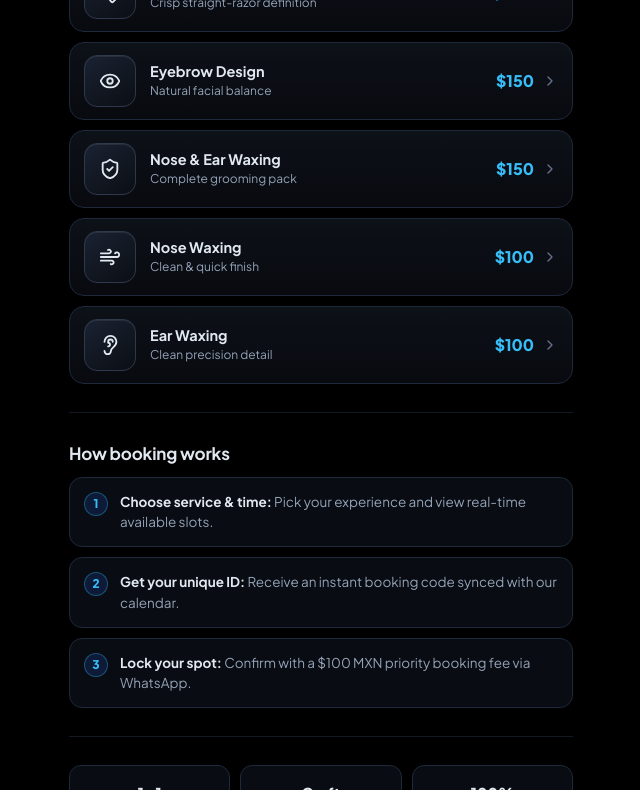
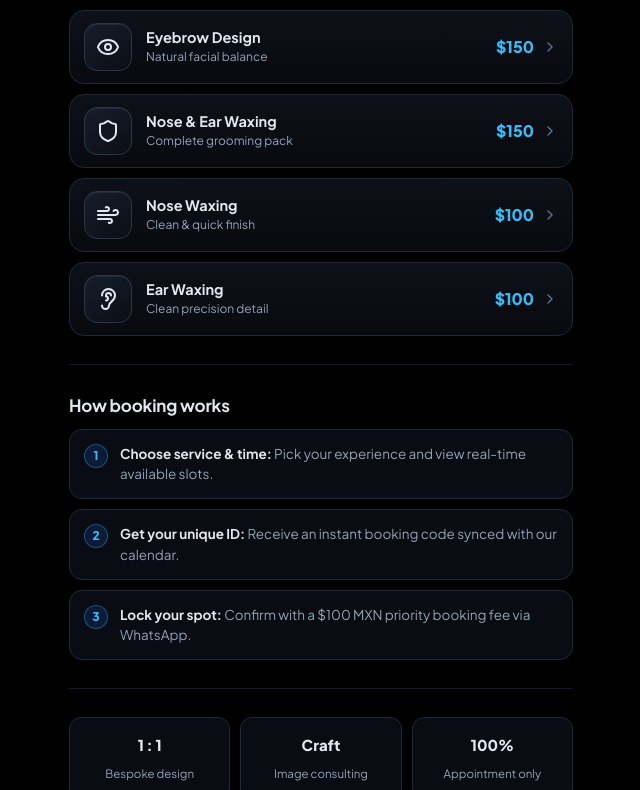
Before and after one commit to LivityWill/style-with-purpose, a plain HTML site: page index.html in a window 1280 px wide. Shown: the part 1657-2447 px from the top of the page, without its empty margins (319-959 px from the left). Drawn offline with nearby package versions, Linux system fonts and the light colour scheme.

Commit message:
Update index.html

```diff
--- a/index.html
+++ b/index.html
@@ -8,7 +8,6 @@
   <link rel="preconnect" href="https://fonts.googleapis.com">
   <link rel="preconnect" href="https://fonts.gstatic.com" crossorigin>
   <link href="https://fonts.googleapis.com/css2?family=Plus+Jakarta+Sans:wght@400;500;600;700;800&display=swap" rel="stylesheet">
-  <!-- Respaldo vectorial profesional mientras subes tus PNGs HD del Pack 3 -->
   <script src="https://unpkg.com/lucide@0.460.0/dist/umd/lucide.min.js" defer></script>
 
   <!-- META PIXEL: Reemplaza TU_PIXEL_ID -->
@@ -104,8 +103,8 @@
       border-bottom: 1px solid #131924;
     }
     .hero-emblem {
-      width: 68px;
-      height: 68px;
+      width: 64px;
+      height: 64px;
       margin: 0 auto 18px;
       border-radius: 18px;
       background: linear-gradient(145deg, #171f2e 0%, #090c11 100%);
@@ -114,10 +113,8 @@
       display: flex;
       align-items: center;
       justify-content: center;
-      overflow: hidden;
+      color: var(--sapphire-glow);
     }
-    .hero-emblem img { width: 100%; height: 100%; object-fit: cover; }
-    .hero-emblem i { width: 28px; height: 28px; color: var(--silver-bright); }
 
     .badge {
       display: inline-block;
@@ -172,7 +169,7 @@
       transform: translateY(-1px);
     }
 
-    /* Banner Modelo Híbrido (L-V + Domingo Privado Condesa) */
+    /* Modelo Híbrido */
     .schedule-grid {
       display: grid;
       grid-template-columns: 1fr 1fr;
@@ -243,7 +240,7 @@
       line-height: 1.45;
     }
 
-    /* Botones de Servicios Pack 3 HD */
+    /* Botones de Servicios */
     .btn-list {
       display: flex;
       flex-direction: column;
@@ -280,35 +277,28 @@
       min-width: 0;
     }
 
-    /* Contenedor de ícono HD Pack 3 */
+    /* Contenedor de ícono real y legible */
     .svc-icon {
-      width: 52px;
-      height: 52px;
+      width: 48px;
+      height: 48px;
       border-radius: 13px;
-      background: linear-gradient(145deg, #1a2232 0%, #0b0e14 100%);
-      border: 1px solid #2e394b;
-      box-shadow: inset 0 1px 0 rgba(255,255,255,0.08);
+      background: linear-gradient(145deg, #161e2c 0%, #0b0e14 100%);
+      border: 1px solid #2b3648;
+      box-shadow: inset 0 1px 0 rgba(255,255,255,0.07);
       display: flex;
       align-items: center;
       justify-content: center;
       flex-shrink: 0;
-      overflow: hidden;
-      position: relative;
+      color: var(--silver-bright);
     }
-    .svc-icon img {
-      width: 100%;
-      height: 100%;
-      object-fit: cover;
-      display: block;
+    .service-btn:hover .svc-icon {
+      border-color: rgba(56, 189, 248, 0.55);
+      color: var(--sapphire-glow);
     }
-    .svc-icon .fallback-icon {
-      display: none;
+    .svc-icon i {
       width: 22px;
       height: 22px;
-      color: var(--silver-bright);
-    }
-    .svc-icon.use-fallback .fallback-icon {
-      display: block;
+      stroke-width: 1.85;
     }
 
     .svc-info {
@@ -439,7 +429,6 @@
 </head>
 <body>
   <div class="container">
-    <!-- Topbar + Selector automático de idioma -->
     <div class="topbar">
       <span class="brand-mini">Style with Purpose</span>
       <div class="lang-switch" role="group" aria-label="Language">
@@ -449,8 +438,8 @@
     </div>
 
     <header>
-      <div class="hero-emblem" id="heroEmblem">
-        <img src="icons/corte.png" alt="Style with Purpose" onerror="this.remove(); document.getElementById('heroEmblem').innerHTML='<i data-lucide=&quot;scissors&quot;></i>'; if(window.lucide) lucide.createIcons();" />
+      <div class="hero-emblem">
+        <i data-lucide="scissors" style="width:28px;height:28px;stroke-width:1.9;"></i>
       </div>
       <span class="badge" data-i18n="badge">Style with Purpose · CDMX</span>
       <h1 data-i18n="heroTitle">Experiencia y diseño a tu medida.</h1>
@@ -460,7 +449,6 @@
         <i data-lucide="arrow-right" style="width:18px;height:18px;"></i>
       </a>
 
-      <!-- Modalidad Híbrida (Propuesta integrada) -->
       <div class="schedule-grid">
         <div class="schedule-card">
           <span class="sch-tag" data-i18n="monFriTag">Lunes a Viernes</span>
@@ -475,10 +463,8 @@
       </div>
     </header>
 
-    <!-- Contenedor dinámico de la carta completa -->
     <div id="catalogRoot"></div>
 
-    <!-- Cómo funciona -->
     <section>
       <div class="section-head">
         <h2 data-i18n="howTitle">¿Cómo funciona tu reserva?</h2>
@@ -490,7 +476,6 @@
       </ul>
     </section>
 
-    <!-- Pilares -->
     <section>
       <div class="trust-grid">
         <div class="trust-item">
@@ -508,7 +493,6 @@
       </div>
     </section>
 
-    <!-- Política transparente -->
     <section>
       <div class="policy-box" data-i18n="policyHtml">
         <strong>Política transparente de reserva:</strong><br>
@@ -526,7 +510,6 @@
   </div>
 
   <script>
-    // === DICCIONARIO BILINGÜE (ESPAÑOL / INGLÉS) ===
     const I18N = {
       es: {
         title: "Style with Purpose | Experiencia y Diseño a tu Medida",
@@ -559,8 +542,8 @@
             tag: "Toca para agendar",
             note: "Incluye $100 de reserva prioritaria para bloquear tu espacio. El costo base se liquida en caja.",
             items: [
-              { id: "Experiencia Condesa", img: "icons/experiencia-condesa.png", fallback: "crown", featured: true, name: "Experiencia Condesa", sub: "Corte + Barba Spa Condesa ($880 caja + $100 reserva)", price: "$980" },
-              { id: "Combo Condesa", img: "icons/combo-condesa.png", fallback: "sparkles", featured: true, name: "Combo Condesa", sub: "Corte + Barba ($680 caja + $100 reserva)", price: "$780" }
+              { id: "Experiencia Condesa", icon: "crown", featured: true, name: "Experiencia Condesa", sub: "Corte + Barba Spa Condesa ($880 caja + $100 reserva)", price: "$980" },
+              { id: "Combo Condesa", icon: "layers", featured: true, name: "Combo Condesa", sub: "Corte + Barba ($680 caja + $100 reserva)", price: "$780" }
             ]
           },
           {
@@ -568,9 +551,9 @@
             tag: "Reserva +$100",
             note: "",
             items: [
-              { id: "Corte", img: "icons/corte.png", fallback: "scissors", name: "Corte a tu Medida", sub: "Asesoría y diseño ($380 caja + $100 reserva)", price: "$480" },
-              { id: "Barba", img: "icons/barba.png", fallback: "user-round-check", name: "Diseño de Barba", sub: "Perfilado y acabado ($360 caja + $100 reserva)", price: "$460" },
-              { id: "Barba Spa Condesa", img: "icons/barba-spa.png", fallback: "droplets", name: "Barba Spa Condesa", sub: "Ritual completo ($560 caja + $100 reserva)", price: "$660" }
+              { id: "Corte", icon: "scissors", name: "Corte a tu Medida", sub: "Asesoría y diseño ($380 caja + $100 reserva)", price: "$480" },
+              { id: "Barba", icon: "user-check", name: "Diseño de Barba", sub: "Perfilado y acabado ($360 caja + $100 reserva)", price: "$460" },
+              { id: "Barba Spa Condesa", icon: "flame", name: "Barba Spa Condesa", sub: "Ritual completo ($560 caja + $100 reserva)", price: "$660" }
             ]
           },
           {
@@ -578,14 +561,14 @@
             tag: "Precio directo",
             note: "Agrégalos a tu experiencia o agéndalos directo. Se liquidan íntegros en caja.",
             items: [
-              { id: "Corte Nino", img: "icons/corte-nino.png", fallback: "scissors", name: "Corte Niño", sub: "Estilo y comodidad a su medida", price: "$320" },
-              { id: "Facial", img: "icons/facial.png", fallback: "sparkles", name: "Facial", sub: "Limpieza y cuidado de piel", price: "$280" },
-              { id: "Tintura Barba", img: "icons/tintura-barba.png", fallback: "paintbrush", name: "Tintura Barba", sub: "Tono uniforme y natural", price: "$250" },
-              { id: "Contorno", img: "icons/contorno.png", fallback: "pen-tool", name: "Contorno", sub: "Definición limpia con navaja", price: "$200" },
-              { id: "Diseno de Cejas", img: "icons/cejas.png", fallback: "eye", name: "Diseño de Cejas", sub: "Armonía natural para tu rostro", price: "$150" },
-              { id: "Depilacion Nariz y Oidos", img: "icons/nariz-oidos.png", fallback: "shield-check", name: "Depilación Nariz y Oídos", sub: "Paquete completo de higiene", price: "$150" },
-              { id: "Depilacion Nariz", img: "icons/nariz.png", fallback: "wind", name: "Depilación Nariz", sub: "Acabado limpio y rápido", price: "$100" },
-              { id: "Depilacion Oido", img: "icons/oido.png", fallback: "ear", name: "Depilación Oído", sub: "Detalle y pulcritud", price: "$100" }
+              { id: "Corte Nino", icon: "smile", name: "Corte Niño", sub: "Estilo y comodidad a su medida", price: "$320" },
+              { id: "Facial", icon: "sparkles", name: "Facial", sub: "Limpieza y cuidado de piel", price: "$280" },
+              { id: "Tintura Barba", icon: "paintbrush", name: "Tintura Barba", sub: "Tono uniforme y natural", price: "$250" },
+              { id: "Contorno", icon: "wand-2", name: "Contorno", sub: "Definición limpia y precisa", price: "$200" },
+              { id: "Diseno de Cejas", icon: "eye", name: "Diseño de Cejas", sub: "Armonía natural para tu rostro", price: "$150" },
+              { id: "Depilacion Nariz y Oidos", icon: "shield", name: "Depilación Nariz y Oídos", sub: "Paquete completo de higiene", price: "$150" },
+              { id: "Depilacion Nariz", icon: "wind", name: "Depilación Nariz", sub: "Acabado limpio y rápido", price: "$100" },
+              { id: "Depilacion Oido", icon: "ear", name: "Depilación Oído", sub: "Detalle y pulcritud", price: "$100" }
             ]
           }
         ]
@@ -621,8 +604,8 @@
             tag: "Tap to book",
             note: "Includes $100 MXN priority booking fee to lock your slot. Base balance is paid at checkout.",
             items: [
-              { id: "Experiencia Condesa", img: "icons/experiencia-condesa.png", fallback: "crown", featured: true, name: "Condesa Experience", sub: "Haircut + Condesa Spa Beard ($880 checkout + $100 booking)", price: "$980" },
-              { id: "Combo Condesa", img: "icons/combo-condesa.png", fallback: "sparkles", featured: true, name: "Condesa Combo", sub: "Haircut + Beard ($680 checkout + $100 booking)", price: "$780" }
+              { id: "Experiencia Condesa", icon: "crown", featured: true, name: "Condesa Experience", sub: "Haircut + Condesa Spa Beard ($880 checkout + $100 booking)", price: "$980" },
+              { id: "Combo Condesa", icon: "layers", featured: true, name: "Condesa Combo", sub: "Haircut + Beard ($680 checkout + $100 booking)", price: "$780" }
             ]
           },
           {
@@ -630,9 +613,9 @@
             tag: "+$100 Booking",
             note: "",
             items: [
-              { id: "Corte", img: "icons/corte.png", fallback: "scissors", name: "Bespoke Haircut", sub: "Style consulting & tailored cut ($380 checkout + $100 booking)", price: "$480" },
-              { id: "Barba", img: "icons/barba.png", fallback: "user-round-check", name: "Beard Sculpting", sub: "Precision lining & finish ($360 checkout + $100 booking)", price: "$460" },
-              { id: "Barba Spa Condesa", img: "icons/barba-spa.png", fallback: "droplets", name: "Condesa Beard Spa", sub: "Full hot-towel ritual ($560 checkout + $100 booking)", price: "$660" }
+              { id: "Corte", icon: "scissors", name: "Bespoke Haircut", sub: "Style consulting & tailored cut ($380 checkout + $100 booking)", price: "$480" },
+              { id: "Barba", icon: "user-check", name: "Beard Sculpting", sub: "Precision lining & finish ($360 checkout + $100 booking)", price: "$460" },
+              { id: "Barba Spa Condesa", icon: "flame", name: "Condesa Beard Spa", sub: "Full ritual ($560 checkout + $100 booking)", price: "$660" }
             ]
           },
           {
@@ -640,14 +623,14 @@
             tag: "Direct price",
             note: "Add to your session or book directly. Paid in full at checkout.",
             items: [
-              { id: "Corte Nino", img: "icons/corte-nino.png", fallback: "scissors", name: "Kids Haircut", sub: "Tailored style & comfort", price: "$320" },
-              { id: "Facial", img: "icons/facial.png", fallback: "sparkles", name: "Facial Treatment", sub: "Deep cleansing & skin care", price: "$280" },
-              { id: "Tintura Barba", img: "icons/tintura-barba.png", fallback: "paintbrush", name: "Beard Tint", sub: "Even, natural tone", price: "$250" },
-              { id: "Contorno", img: "icons/contorno.png", fallback: "pen-tool", name: "Razor Line-Up", sub: "Crisp straight-razor definition", price: "$200" },
-              { id: "Diseno de Cejas", img: "icons/cejas.png", fallback: "eye", name: "Eyebrow Design", sub: "Natural facial balance", price: "$150" },
-              { id: "Depilacion Nariz y Oidos", img: "icons/nariz-oidos.png", fallback: "shield-check", name: "Nose & Ear Waxing", sub: "Complete grooming pack", price: "$150" },
-              { id: "Depilacion Nariz", img: "icons/nariz.png", fallback: "wind", name: "Nose Waxing", sub: "Clean & quick finish", price: "$100" },
-              { id: "Depilacion Oido", img: "icons/oido.png", fallback: "ear", name: "Ear Waxing", sub: "Clean precision detail", price: "$100" }
+              { id: "Corte Nino", icon: "smile", name: "Kids Haircut", sub: "Tailored style & comfort", price: "$320" },
+              { id: "Facial", icon: "sparkles", name: "Facial Treatment", sub: "Deep cleansing & skin care", price: "$280" },
+              { id: "Tintura Barba", icon: "paintbrush", name: "Beard Tint", sub: "Even, natural tone", price: "$250" },
+              { id: "Contorno", icon: "wand-2", name: "Razor Line-Up", sub: "Crisp & precise definition", price: "$200" },
+              { id: "Diseno de Cejas", icon: "eye", name: "Eyebrow Design", sub: "Natural facial balance", price: "$150" },
+              { id: "Depilacion Nariz y Oidos", icon: "shield", name: "Nose & Ear Waxing", sub: "Complete grooming pack", price: "$150" },
+              { id: "Depilacion Nariz", icon: "wind", name: "Nose Waxing", sub: "Clean & quick finish", price: "$100" },
+              { id: "Depilacion Oido", icon: "ear", name: "Ear Waxing", sub: "Clean precision detail", price: "$100" }
             ]
           }
         ]
@@ -678,9 +661,7 @@
                  onclick="if(typeof fbq==='function'){fbq('trackCustom','SelectService',{service:'${item.id}'});}">
                 <div class="service-left">
                   <div class="svc-icon">
-                    <img src="${item.img}" alt="${item.name}" loading="lazy"
-                         onerror="this.style.display='none'; this.parentElement.classList.add('use-fallback');" />
-                    <i data-lucide="${item.fallback}" class="fallback-icon"></i>
+                    <i data-lucide="${item.icon}"></i>
                   </div>
                   <div class="svc-info">
                     <span class="svc-name">${item.name}</span>
```
